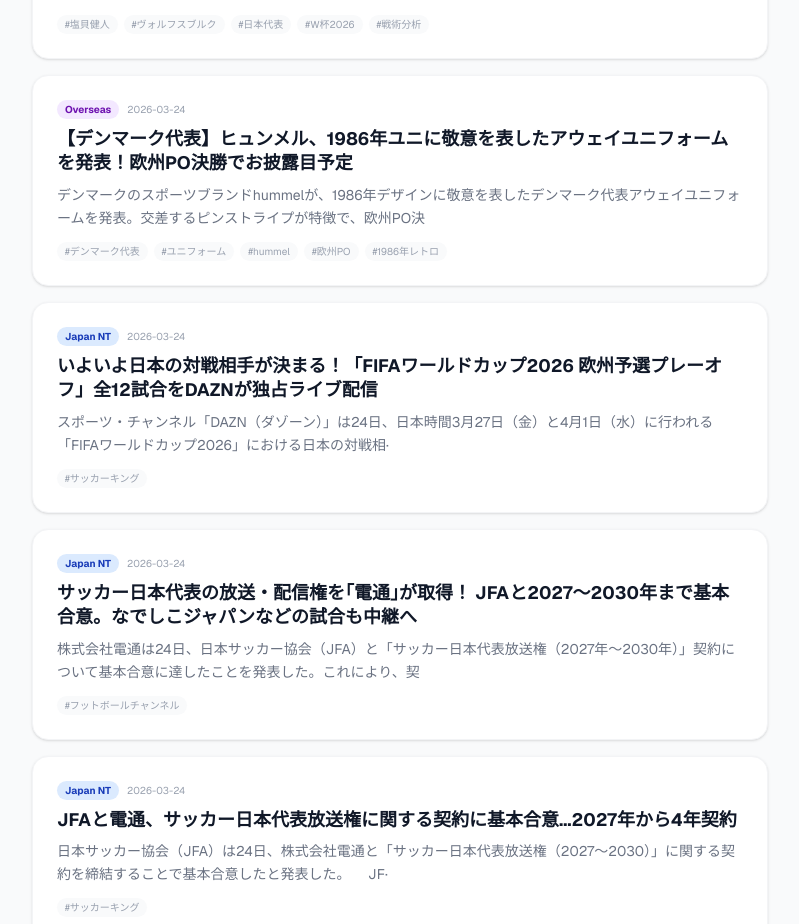
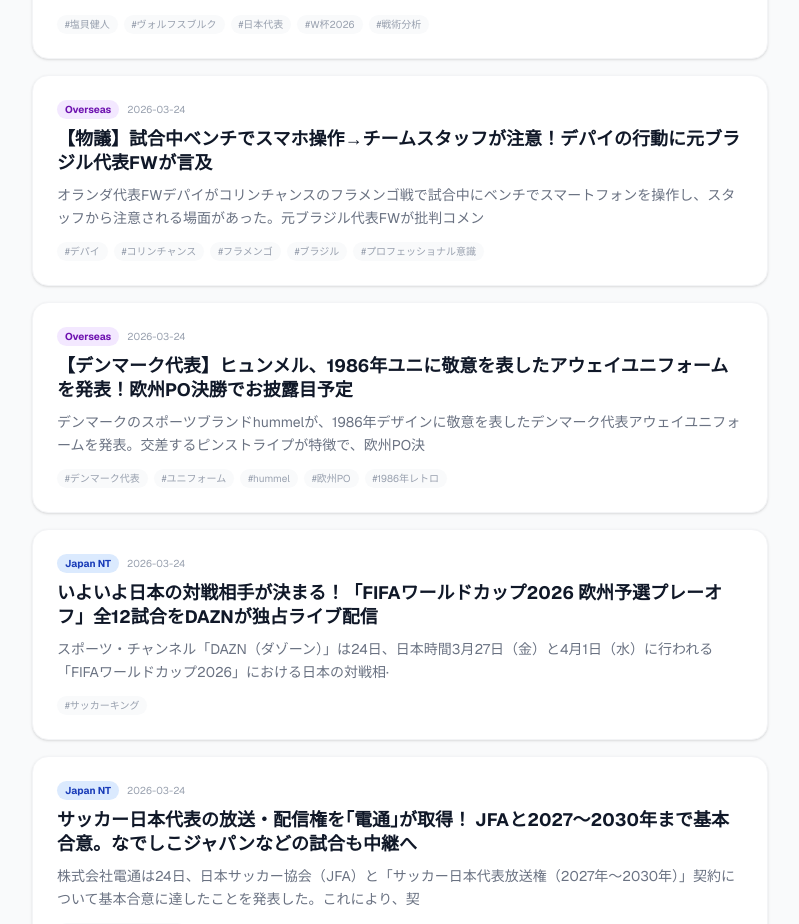
Before and after one commit to shunfreestyle/wc2026site, a Next.js app: page /articles in a window 1280 px wide. Shown: the part 963-1887 px from the top of the page, without its empty margins (240-1039 px from the left). Built offline with nearby package versions, Linux system fonts and the light colour scheme.

Commit message:
feat: 記事追加 【物議】試合中ベンチでスマホ操作→チームスタッフが注意！デパイの行動に元ブラジル代表FWが言及

```diff
--- a/src/data/articles.ts
+++ b/src/data/articles.ts
@@ -12,6 +12,54 @@ export type Article = {
 };
 
 export const articles: Article[] = [
+  {
+    id: "1774347470509",
+    slug: "news-1774347470509",
+    title: "【物議】試合中ベンチでスマホ操作→チームスタッフが注意！デパイの行動に元ブラジル代表FWが言及",
+    excerpt: "オランダ代表FWデパイがコリンチャンスのフラメンゴ戦で試合中にベンチでスマートフォンを操作し、スタッフから注意される場面があった。元ブラジル代表FWが批判コメン",
+    category: "海外組" as const,
+    tags: ["デパイ","コリンチャンス","フラメンゴ","ブラジル","プロフェッショナル意識"],
+    publishedAt: "2026-03-24",
+    isPopular: false,
+    content: `## ベンチでスマホ操作、デパイに厳しい視線
+
+コリンチャンス（ブラジル）に所属するメンフィス・デパイ（オランダ代表）。22日のフラメンゴ戦での一場面が波紋を呼んでいる。試合中、ベンチに下りた同選手がスマートフォンを手にしたのだ。
+
+チームスタッフが即座に注意。だがこの光景は、ブラジルサッカー界のOBから批判の声を招いた。元ブラジル代表FWルイス・ファビアーノ氏（元ACミラン）がこの件に言及。ESPN Brasilが24日に報じている。
+
+## 欧州基準との落差を指摘
+
+「欧州のクラブならあり得ない」。ファビアーノ氏の言葉は明確だ。一流クラブの規律感、プロ意識の違いを強調した。試合中のベンチでのスマホ使用は、集中力の散漫を示す行為。特にDFWの立場では許されない振る舞いと指摘される。
+
+デパイはコリンチャンスの主力として期待される選手である。だからこそ周囲の目も厳しい。ブラジルでのプレーはプレースタイルだけでなく、規律面でも適応が求められることを改めて露呈させた。
+
+<div class="highlight-box">
+<span class="point-label">POINT 1</span>
+<span class="point-title">異なるサッカー文化の衝突</span>
+<p class="point-body"><strong>メンフィス・デパイ</strong>はオランダとスペイン、フランスでのキャリアが長い。欧州の厳格な規律環境から、ブラジルのより柔軟な現場へ。その違いが可視化された瞬間。</p>
+</div>
+
+デパイの加入はコリンチャンスにとって大きなニュースだった。エンターテイメント性と得点力を兼ね備えた攻撃手として期待された。だが実際のブラジル舞台での適応は、単なるテクニックの問題ではない。
+
+<div class="highlight-box">
+<span class="point-label">POINT 2</span>
+<span class="point-title">職業意識の見える化</span>
+<p class="point-body"><strong>ルイス・ファビアーノ</strong>氏の指摘は、ブラジル国内のプロ意識の水準を浮き彫りにした。アイロンマンとしての姿勢が問われる時代が来たのか。</p>
+</div>
+
+スマホを触った時間は数秒だったろう。だがスポーツの現場では、こうした瞬間が評価を左右する。ベンチでの振る舞いはチームメイト、指揮官、サポーターの目に映る。
+
+実は欧州の一流クラブでは、ベンチでの姿勢管理は厳格だ。スポーツドリンクを飲む角度、うなずく仕草まで指導される。デパイはそうした環境を知っている。ブラジルでの自由度の高さに甘えたのか、単なる習慣の違いか。いずれにせよ、改善が急務だ。
+
+フラメンゴ戦はコリンチャンスにとって重要な試合だった。その緊張感の中で、選手のメンタル状態が露わになることもある。スマホ操作に走った理由も考慮すべきだろう。
+
+だがファビアーノ氏の言葉は重い。「欧州のクラブなら絶対にしない」。この一言に凝縮された現場感覚は、デパイへの期待の大きさを逆説的に示している。
+
+<div class="summary-card">
+  <div class="summary-label">SUMMARY</div>
+  <p><strong>メンフィス・デパイ</strong>がベンチでのスマホ操作で指摘される。元ブラジル代表の<strong>ルイス・ファビアーノ</strong>氏は欧州基準との違いを指摘。プロ選手の規律意識は、細部の行動で問われる。</p>
+</div>`,
+  },
   {
     id: "1774346895440",
     slug: "1986-po-mn4gbuq8",
```
